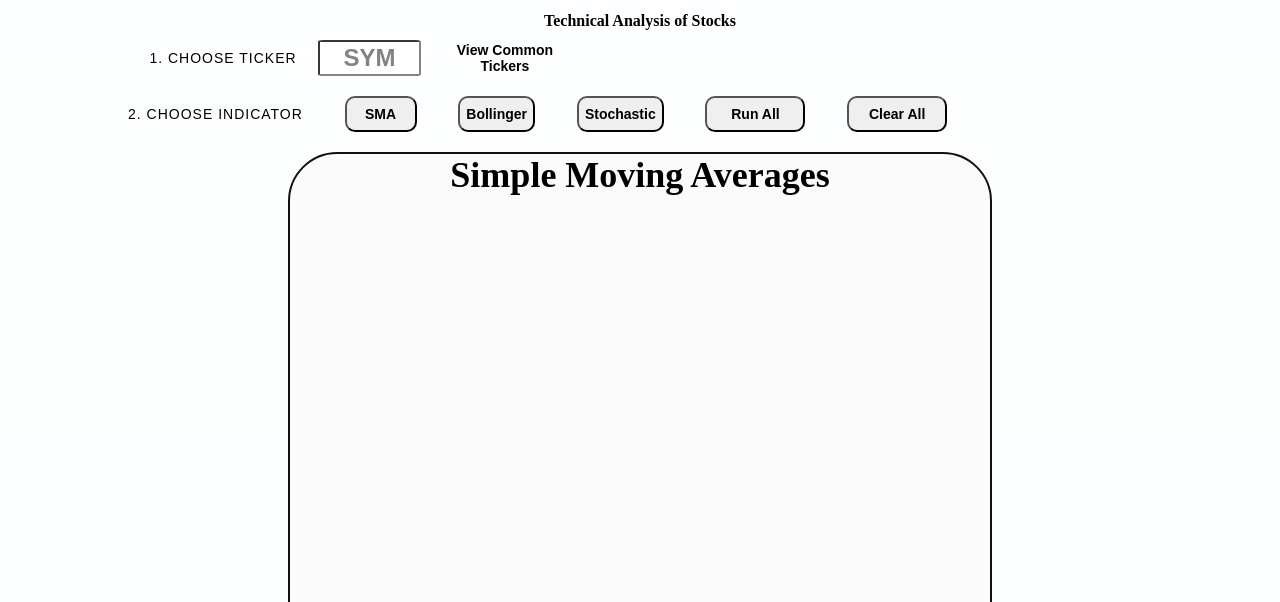
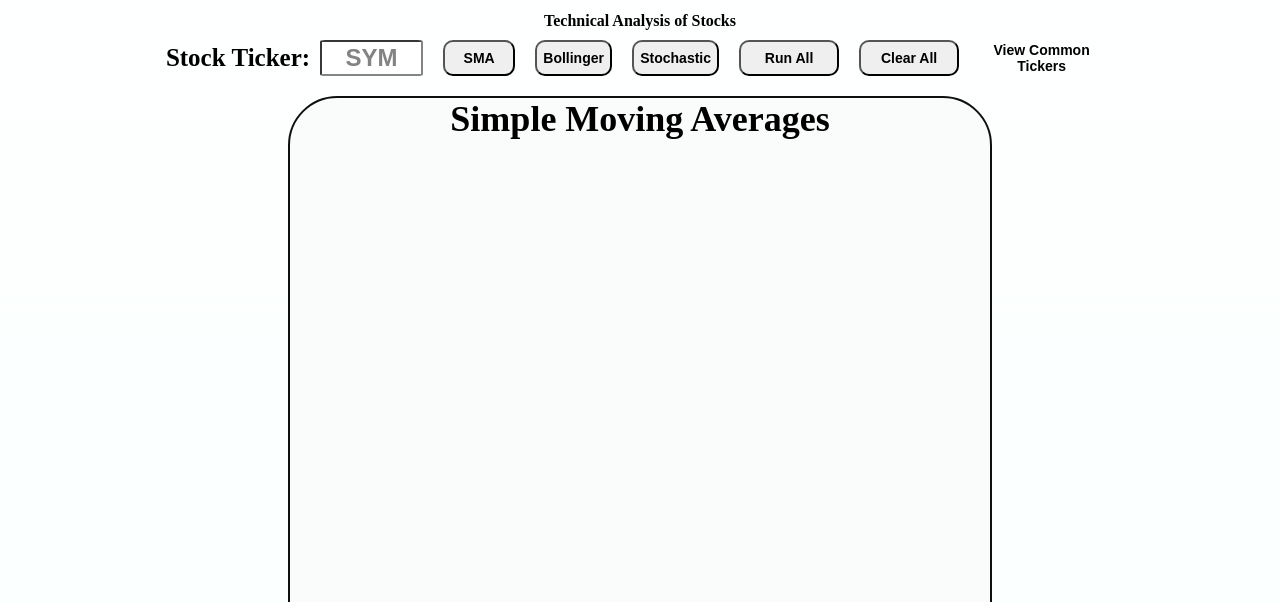
Before and after one commit to rjk79/Stockvis, a website built with webpack: page index.html in a window 1280 px wide. Shown: the part 198-800 px from the top of the page. Built offline with nearby package versions, Linux system fonts and the light colour scheme; files whose address does not match are found by name.

Commit message:
Switch layout back

```diff
--- a/assets/stylesheets/application.css
+++ b/assets/stylesheets/application.css
@@ -133,7 +133,6 @@ line:hover {
     cursor: pointer;
     font-weight: 600;
     border-radius: 10px;
-    transition: background .3s, color .3s
 }
 .button-boll {
     height: 36px;
@@ -142,7 +141,6 @@ line:hover {
     cursor: pointer;
     font-weight: 600;
     border-radius: 10px;
-    transition: background .3s, color .3s
 }
 .button-stoch {
     height: 36px;
@@ -151,7 +149,6 @@ line:hover {
     cursor: pointer;
     font-weight: 600;
     border-radius: 10px;
-    transition: background .3s, color .3s
 }
 .button-sma:hover, .button-boll:hover, .button-stoch:hover {
     background: black;
@@ -183,40 +180,13 @@ line:hover {
 }
 .inputs {
     display: flex;
-    flex-direction: column;
     justify-content: center;
     width: 80%;
     /* margin-left: -50%; */
     align-items: center;
     font-size: 25px;
     font-weight: 800;
-    text-transform: uppercase;
-    letter-spacing: 1px;
-    font-weight: 100;
-    font-size: 14px;
-    font-family: sans-serif;
 }
-.input-titles-holder {
-    width: 100%;
-}
-.indicator-titles-holder {
-    width: 100%;
-
-}
-.input-titles {
-    display: flex;
-    width: 45%;
-    justify-content: space-evenly;
-    align-items: center;
-}
-.indicator-titles  {
-    display: flex;
-    align-items: center;
-    width: 80%;
-    justify-content: space-between;
-}
-
-
 .github-link {
     display: inline-block;
 }
--- a/index.html
+++ b/index.html
@@ -15,8 +15,7 @@
     </script>
 
     <script src='https://d3js.org/d3.v4.min.js'></script>
-    <script src="./src/longSmaData.json"></script>
-    <script src="./src/shortSmaData.json"></script>
+    <script src="./src/stockData.json"></script>
     <script src="./src/bollData.json"></script>
     <script src="./src/stochData.json"></script>
     <!-- version 4 -->
@@ -78,29 +77,17 @@
 <!-- 33333333333333333 -->
     <div><strong>Technical Analysis of Stocks</strong></div>
     <div class="inputs">
-        <div class="input-titles-holder">
-            <div class="input-titles">
-                <p>
-                    1. Choose Ticker
-                </p>
+
+        Stock Ticker:
         <input class="input-sma" type="text" name="tick" value="" placeholder="SYM" autofocus autocomplete="off">
-                <button class="sample-tickers">View Common Tickers
-
-            </div>
-        </div>
-        <div class="indicator-titles-holder">
-            <div class="indicator-titles">
-                <p>
-                    2. Choose Indicator
-                </p>
         <!-- <input class="input-sma-weeks" type="text" name="weeks" value="" placeholder="weeks"> -->
         <button class="button-sma">SMA</button>
         <button class="button-boll">Bollinger</button>
         <button class="button-stoch">Stochastic</button>
         <button class="run-all">Run All</button>
         <button class="clear">Clear All</button>
-            </div>
-        </div>
+        <button class="sample-tickers">View Common Tickers
+
 
     <div class="tornado-holder">
         <div class="tornado hidden">
```
Lines whose indentation alone changed are shown as unchanged.
